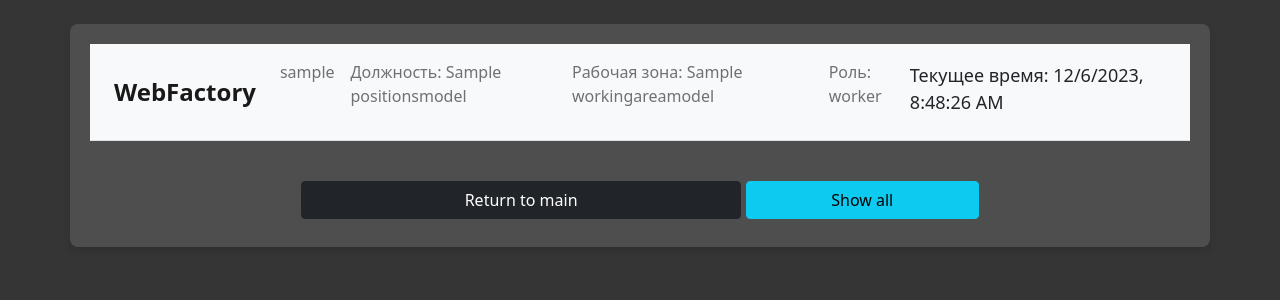
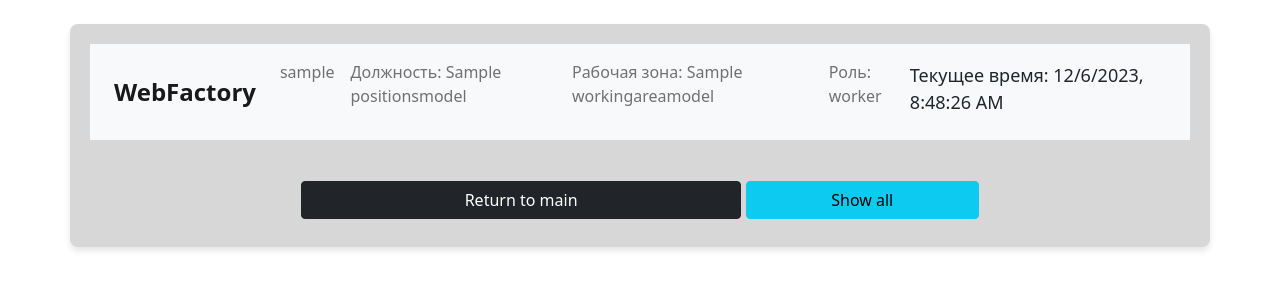
Before and after one commit to evergreen-96/webfactory, a Django app: page /reports/ in a window 1280 px wide. Shown: the top 300 px of the page. Run offline with Django 4.2, Linux system fonts and the light colour scheme; a user stored in the database is signed in; tables that the repository leaves empty hold one stand-in row (values such as "Sample post"); parts of the project's set-up code (start-up, migrations or seed data) failed here and were passed over.

Commit message:
add exception if url is None. Change bg color

```diff
--- a/webapp/core/templates/base/base.html
+++ b/webapp/core/templates/base/base.html
@@ -12,11 +12,11 @@
     </title>
 <style>
     body {
-    background-color: #363535;
+        background-color: #ffffff;
 }
 
 .container {
-    background-color: #4f4e4e;
+    background-color: #d7d7d7;
     border-radius: 8px;
     box-shadow: 0 4px 6px rgba(0, 0, 0, 0.1);
     padding: 20px;
@@ -24,8 +24,8 @@
 }
 
 .navbar {
-    background-color: #ffffff;
-    border-bottom: 1px solid #dee2e6;
+    background-color: #d7d7d7;
+    border-bottom: 1px solid #d7d7d7;
 }
 
 .navbar-brand {
--- a/webapp/core/views.py
+++ b/webapp/core/views.py
@@ -1,14 +1,11 @@
-from collections import defaultdict
+import traceback
 
 from django.contrib import messages
 from django.contrib.auth import authenticate, login, logout
 from django.contrib.auth.decorators import login_required
-from django.db import models
-from django.db.models.expressions import NoneType, Case, When
+from django.db.models.expressions import NoneType
 from django.http import JsonResponse
 from django.shortcuts import render, redirect, get_object_or_404
-from django.views.decorators.cache import cache_control
-from django.views.generic import TemplateView
 
 from core.buisness import *
 from core.forms import ReportEditForm
@@ -95,7 +92,12 @@ def shift_main_view(request):
             order = get_order(custom_user, shift, selected_machine_id)
             url = order.hold_url
             if type(url) is NoneType:
-                url = ReportsModel.objects.filter(order__machine_id=selected_machine_id).last().url
+                try:
+                    url = ReportsModel.objects.filter(order__machine_id=selected_machine_id).last().url
+                except:
+                    return HttpResponse(f'Произошла ошибка: <br>{traceback.format_exc()} '
+                                        f'<br> Пожалуйста, сделайте скриншот и отправьте администратору, мы поправим :)'
+                                        f'А пока что вернитесь назад используя браузер и экстренно завершив заказ')
             remove_hold(order)
             return redirect(url)
         if 'start_new' in request.POST:
```
